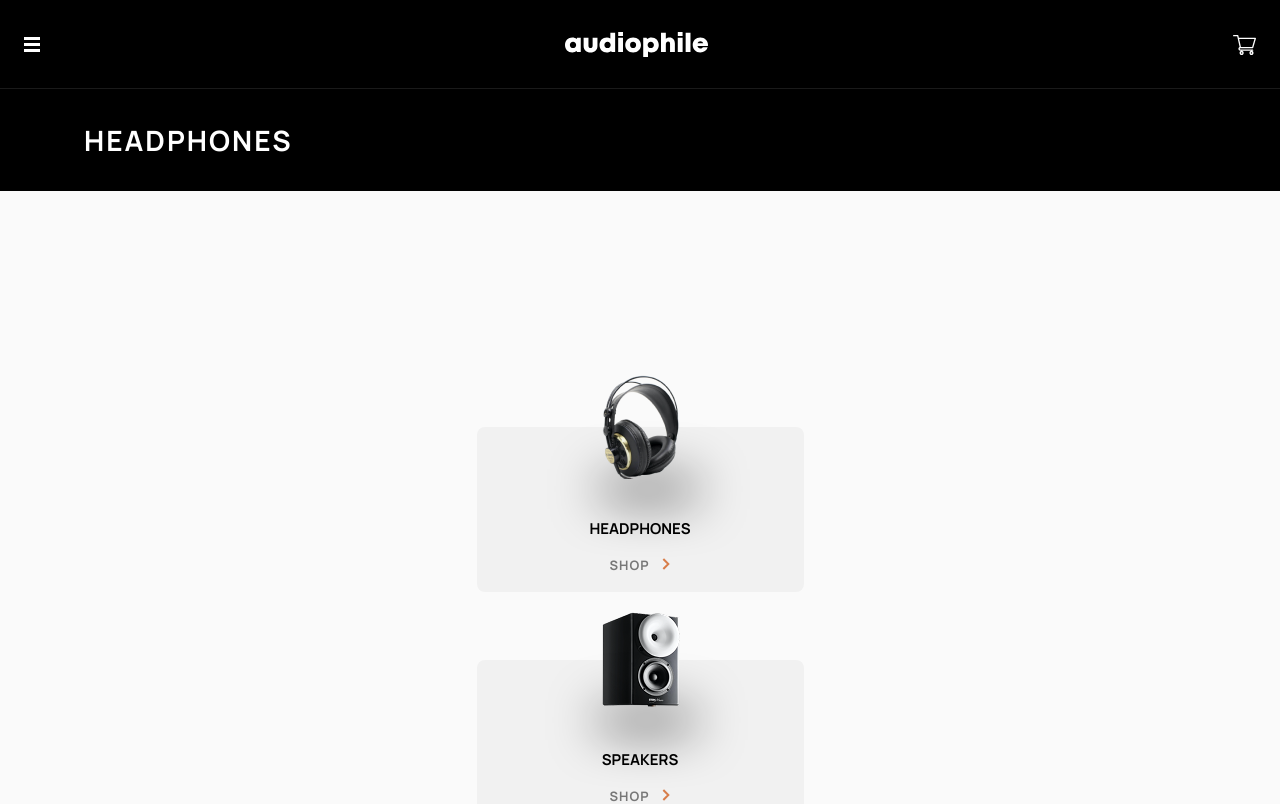
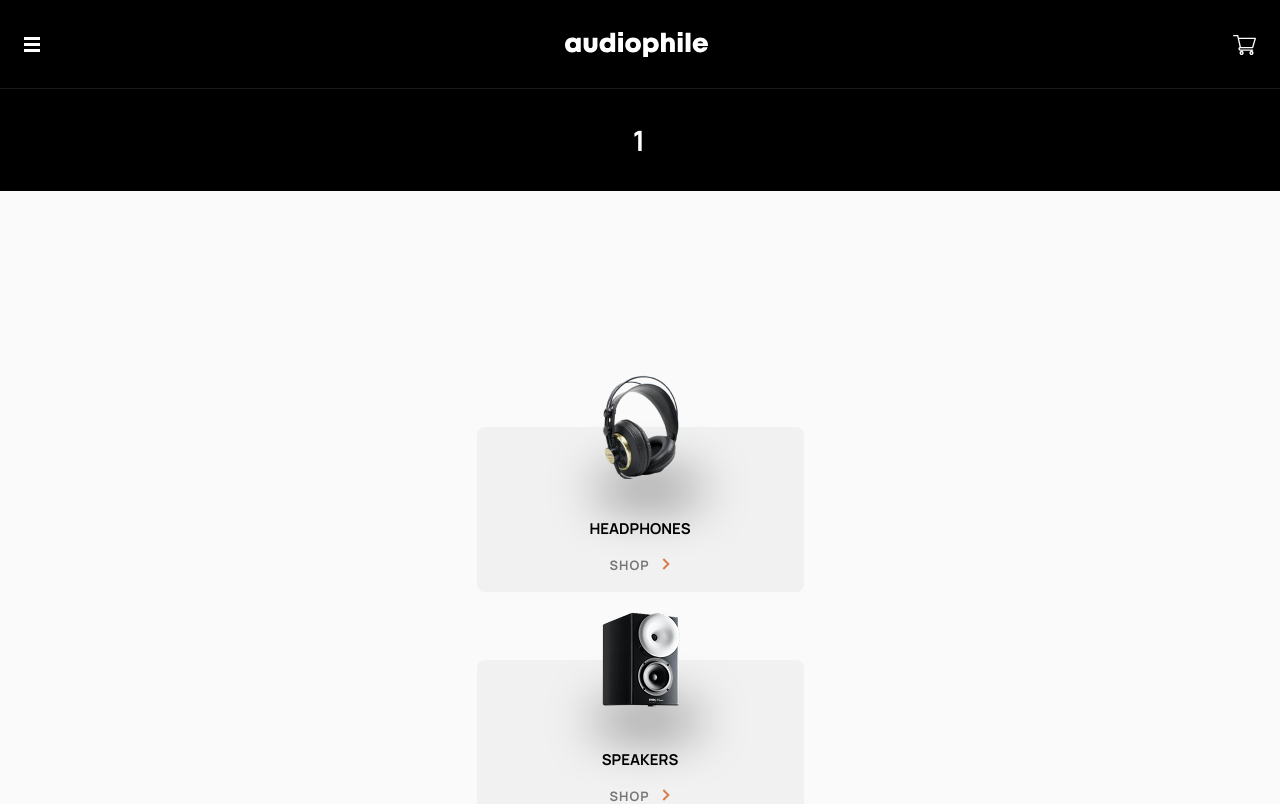
Before and after one commit to GIGAKLIBADZE/audiophile-ecommerce-website, a React (Vite) app: page /1 in a window 1280 px wide. Shown: the top 804 px of the page. Built offline with nearby package versions, Linux system fonts and the light colour scheme.

Commit message:
update the title of the products based on the useParams value

```diff
--- a/src/components/categories/Products.tsx
+++ b/src/components/categories/Products.tsx
@@ -1,10 +1,13 @@
 import { Title, TitleContainer } from "./ProductsTitleStyles";
+import { useParams } from "react-router-dom";
 
 const HeadphonesTitle: React.FC = () => {
+  const { name } = useParams();
+
   return (
     <>
       <TitleContainer>
-        <Title>HEADPHONES</Title>
+        <Title>{name?.toUpperCase()}</Title>
       </TitleContainer>
     </>
   );
--- a/src/components/categories/ProductsTitleStyles.tsx
+++ b/src/components/categories/ProductsTitleStyles.tsx
@@ -11,5 +11,6 @@ export const Title = styled.h1`
   font-weight: bold;
   line-height: normal;
   letter-spacing: 2px;
+  text-align: center;
   color: #fff;
 `;
```
